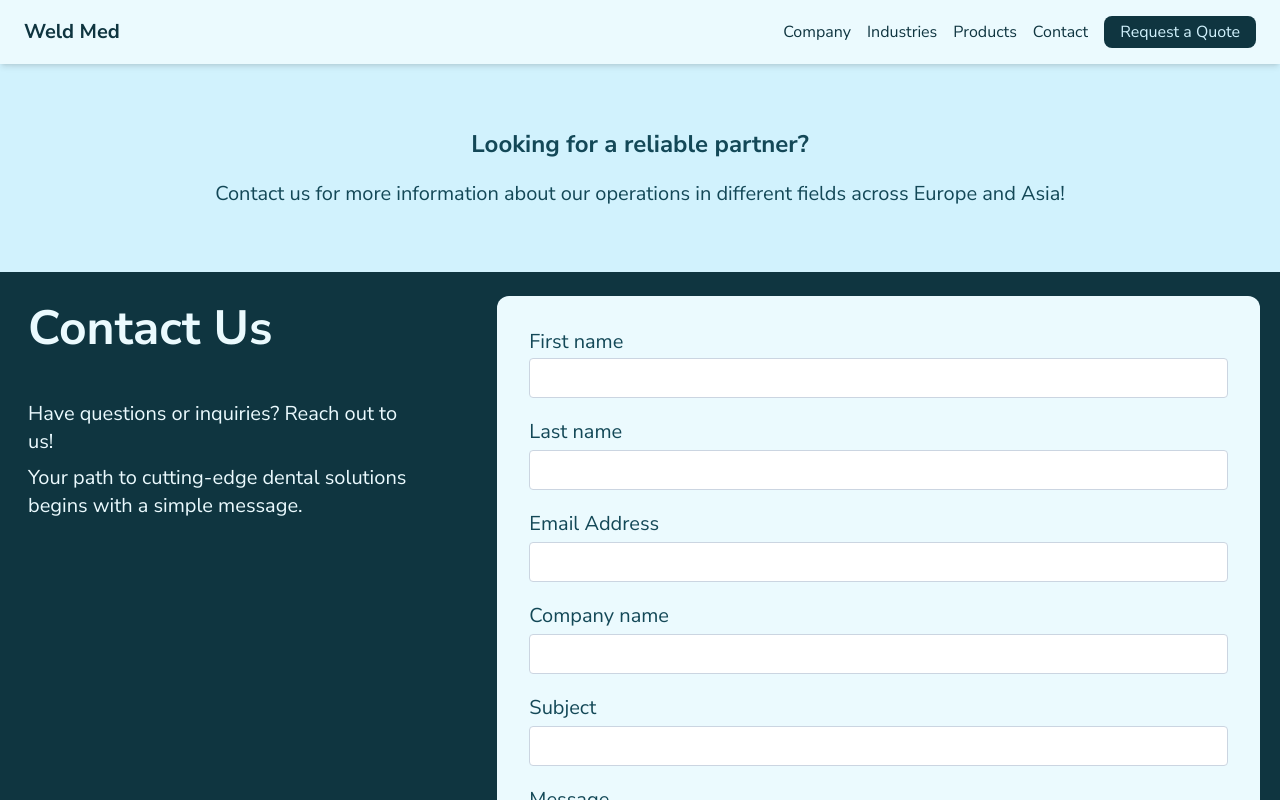
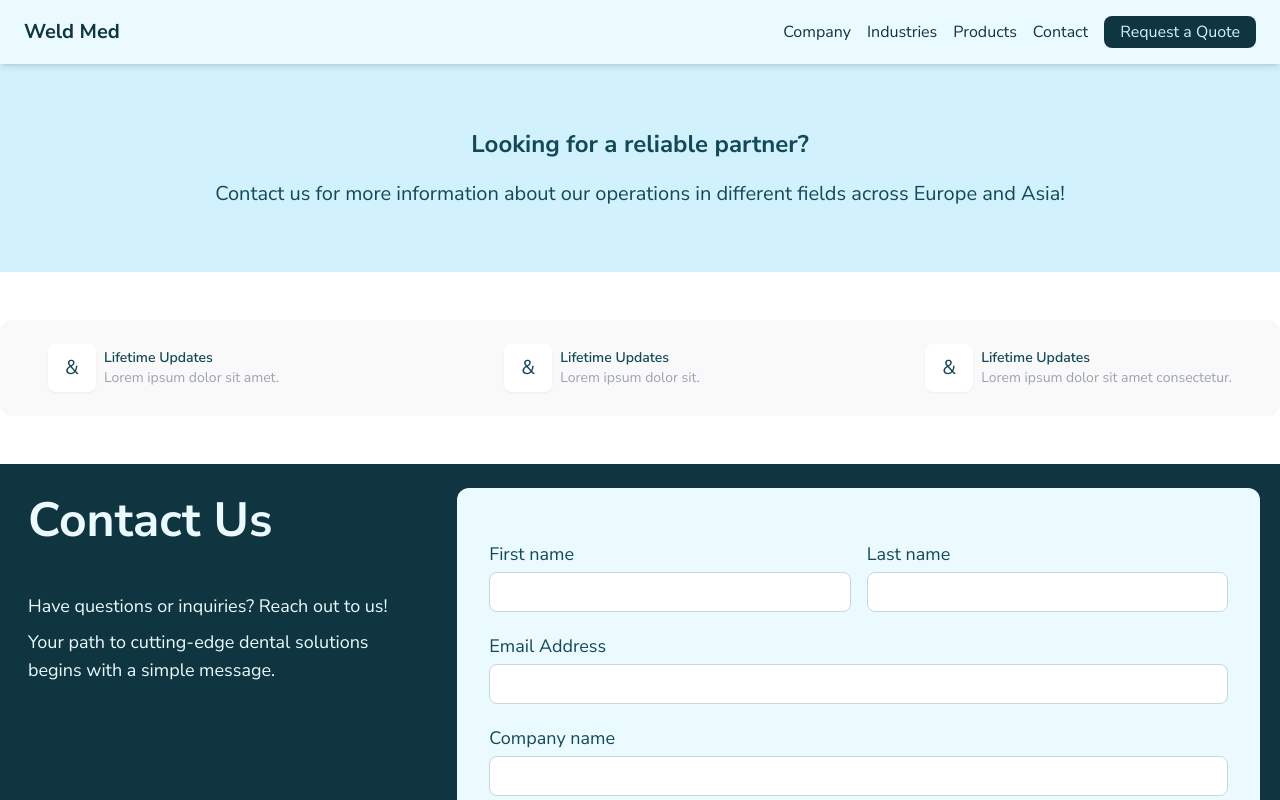
Before and after one commit to musaakhmed/msr-trading, a Next.js app: page /contact in a window 1280 px wide. Shown: the top 800 px of the page. Built offline with nearby package versions, Linux system fonts and the light colour scheme.

Commit message:
style: add new section and animations to contact page

```diff
--- a/src/app/company/page.tsx
+++ b/src/app/company/page.tsx
@@ -29,7 +29,7 @@ const paragraphVars = {
 
 const company = () => {
 	return (
-		<article className="max-w-screen container mx-auto min-h-screen px-4 pb-12 pt-24 ">
+		<article className="max-w-screen container mx-auto px-4 pb-12 pt-24 ">
 			<div className=" mb-12 flex h-96 w-full flex-col items-center justify-center gap-12 bg-secondary text-center">
 				<motion.h1
 					variants={titleVars}
--- a/src/app/layout.tsx
+++ b/src/app/layout.tsx
@@ -23,7 +23,7 @@ export default function RootLayout({
 		<html lang="en">
 			<meta name="viewport" content="width=device-width" />
 			<body
-				className={` mx-auto bg-background text-text ${nunito.className}`}
+				className={` mx-auto min-h-screen bg-background text-text ${nunito.className}`}
 			>
 				<NavMenu />
 				{children}
--- a/src/app/products/page.tsx
+++ b/src/app/products/page.tsx
@@ -1,7 +1,7 @@
 import React from 'react';
 
 const partners = () => {
-	return <div>partners</div>;
+	return <div className="">partners</div>;
 };
 
 export default partners;
--- a/src/components/Contact/Contact.tsx
+++ b/src/components/Contact/Contact.tsx
@@ -32,13 +32,24 @@ const containerVars = {
 	},
 };
 
+const paragraphVars = {
+	initial: { y: 30, opacity: 0 },
+	animate: {
+		opacity: 1,
+		y: 0,
+		transition: { duration: 0.5, delay: 0.25 },
+	},
+};
+
+const icon = '&';
+
 export const Contact = () => {
 	return (
 		<section className="flex w-full flex-col">
 			<div className="bg-secondary px-4 py-16 text-center">
 				<motion.h2
 					initial={{ y: -30, opacity: 0 }}
-					whileInView={{
+					animate={{
 						opacity: 1,
 						y: 0,
 						transition: { duration: 0.5, delay: 0.25 },
@@ -48,23 +59,82 @@ export const Contact = () => {
 					Looking for a reliable partner?
 				</motion.h2>
 				<motion.p
-					initial={{ y: 30, opacity: 0 }}
-					whileInView={{
-						opacity: 1,
-						y: 0,
-						transition: { duration: 0.5, delay: 0.25 },
-					}}
+					variants={paragraphVars}
+					initial="initial"
+					animate="animate"
 				>
 					Contact us for more information about our operations in
 					different fields across Europe and Asia!
 				</motion.p>
 			</div>
+			<section className="bg-white">
+				<motion.div
+					variants={containerVars}
+					className=" mx-auto flex max-w-7xl flex-col items-baseline justify-center gap-4 rounded-xl bg-[#f9f9f9]  py-12 pl-12 leading-3 lg:m-12 lg:mx-auto lg:flex-row lg:items-center lg:justify-between lg:gap-12 lg:px-12 lg:py-6"
+				>
+					<motion.div
+						variants={paragraphVars}
+						initial="initial"
+						animate="animate"
+						className="flex items-center  justify-start gap-2"
+					>
+						<div className=" flex aspect-square h-12 items-center justify-center rounded-lg bg-white shadow-sm">
+							{icon}
+						</div>
+						<div className="">
+							<p className=" text-sm font-semibold">
+								Lifetime Updates
+							</p>
+							<p className="text-sm text-gray-400">
+								Lorem ipsum dolor sit amet.
+							</p>
+						</div>
+					</motion.div>
+					<motion.div
+						variants={paragraphVars}
+						initial="initial"
+						animate="animate"
+						className="flex items-center justify-start gap-2"
+					>
+						<div className=" flex aspect-square h-12 items-center justify-center rounded-lg bg-white shadow-sm">
+							{icon}
+						</div>
+						<div>
+							<p className="text-sm font-semibold">
+								Lifetime Updates
+							</p>
+							<p className="text-sm text-gray-400">
+								Lorem ipsum dolor sit.
+							</p>
+						</div>
+					</motion.div>
+					<motion.div
+						variants={paragraphVars}
+						initial="initial"
+						animate="animate"
+						className="flex items-center justify-start gap-2"
+					>
+						<div className=" flex aspect-square h-12 items-center justify-center rounded-lg bg-white shadow-sm">
+							{icon}
+						</div>
+						<div>
+							<p className="text-sm font-semibold">
+								Lifetime Updates
+							</p>
+							<p className="text-sm text-gray-400">
+								Lorem ipsum dolor sit amet consectetur.
+							</p>
+						</div>
+					</motion.div>
+				</motion.div>
+			</section>
 			<motion.div
 				variants={containerVars}
 				initial="initial"
 				animate="animate"
-				className="w-full gap-16 bg-primary px-5 pb-12 pt-6 text-[1rem] lg:flex lg:text-xl"
+				className="w-full bg-primary   text-[1rem]"
 			>
+				<div className="mx-auto max-w-7xl gap-6 px-5 pb-12 pt-6 lg:flex lg:text-lg">
 					<motion.div
 						variants={formVars}
 						initial="initial"
@@ -77,12 +147,13 @@ export const Contact = () => {
 						<div className="pt-2 lg:pt-12">
 							<p>Have questions or inquiries? Reach out to us!</p>
 							<p className="my-2 ">
-							Your path to cutting-edge dental solutions begins
-							with a simple message.
+								Your path to cutting-edge dental solutions
+								begins with a simple message.
 							</p>
 						</div>
 					</motion.div>
 					<ContactForm />
+				</div>
 			</motion.div>
 		</section>
 	);
@@ -102,34 +173,36 @@ const ContactForm = () => {
 					delay: 0.5,
 				},
 			}}
-			className=" rounded-xl bg-background p-4 lg:flex-grow lg:p-8 "
+			className=" rounded-xl bg-background p-4 first:mt-0 lg:flex-grow lg:p-8 "
 		>
-			<div className="my-5 flex flex-col gap-0.5 first:mt-0 ">
+			<div className="my-5 items-center justify-between gap-4 lg:flex">
+				<div className=" flex w-full flex-col gap-1  ">
 					<label className="text" htmlFor="firstname">
 						First name
 					</label>
 					<input
-					className="focus:border-1 h-10 rounded border border-solid border-slate-300 p-2 focus:border-primary focus:shadow focus:outline-none"
+						className="focus:border-1 h-10  rounded-lg border border-solid border-slate-300 p-2 focus:border-primary focus:shadow focus:outline-none"
 						type="text"
 						placeholder=""
 					></input>
 				</div>
-			<div className="my-5 flex flex-col gap-1">
+				<div className=" flex w-full flex-col gap-1">
 					<label className="text" htmlFor="lastname">
 						Last name
 					</label>
 					<input
-					className="focus:border-1 h-10 rounded border border-solid border-slate-300 p-2 focus:border-primary focus:shadow focus:outline-none"
+						className="focus:border-1 h-10  rounded-lg border border-solid border-slate-300 p-2 focus:border-primary focus:shadow focus:outline-none"
 						type="text"
 						placeholder=""
 					></input>
+				</div>
 			</div>
 			<div className="my-5 flex flex-col gap-1">
 				<label className="text" htmlFor="">
 					Email Address
 				</label>
 				<input
-					className="focus:border-1 h-10 rounded border border-solid border-slate-300 p-2 focus:border-primary focus:shadow focus:outline-none"
+					className="focus:border-1 h-10  rounded-lg border border-solid border-slate-300 p-2 focus:border-primary focus:shadow focus:outline-none"
 					type="email"
 				></input>
 			</div>
@@ -138,7 +211,7 @@ const ContactForm = () => {
 					Company name
 				</label>
 				<input
-					className="focus:border-1 h-10 rounded border border-solid border-slate-300 p-2 focus:border-primary focus:shadow focus:outline-none"
+					className="focus:border-1 h-10  rounded-lg border border-solid border-slate-300 p-2 focus:border-primary focus:shadow focus:outline-none"
 					type="text"
 					placeholder=""
 				></input>
@@ -148,7 +221,7 @@ const ContactForm = () => {
 					Subject
 				</label>
 				<input
-					className="focus:border-1 h-10 rounded border border-solid border-slate-300 p-2 focus:border-primary focus:shadow focus:outline-none"
+					className="focus:border-1 h-10  rounded-lg border border-solid border-slate-300 p-2 focus:border-primary focus:shadow focus:outline-none"
 					type="text"
 					placeholder=""
 				></input>
@@ -160,7 +233,7 @@ const ContactForm = () => {
 				<textarea
 					rows={6}
 					placeholder="Type your message"
-					className="focus:border-1 resize-none rounded border border-solid border-slate-300 p-2 focus:border-primary focus:shadow focus:outline-none"
+					className="focus:border-1 resize-none  rounded-lg border border-solid border-slate-300 p-2 focus:border-primary focus:shadow focus:outline-none"
 				></textarea>
 			</div>
 			<div className="flex ">
```
Lines whose indentation alone changed are shown as unchanged.
